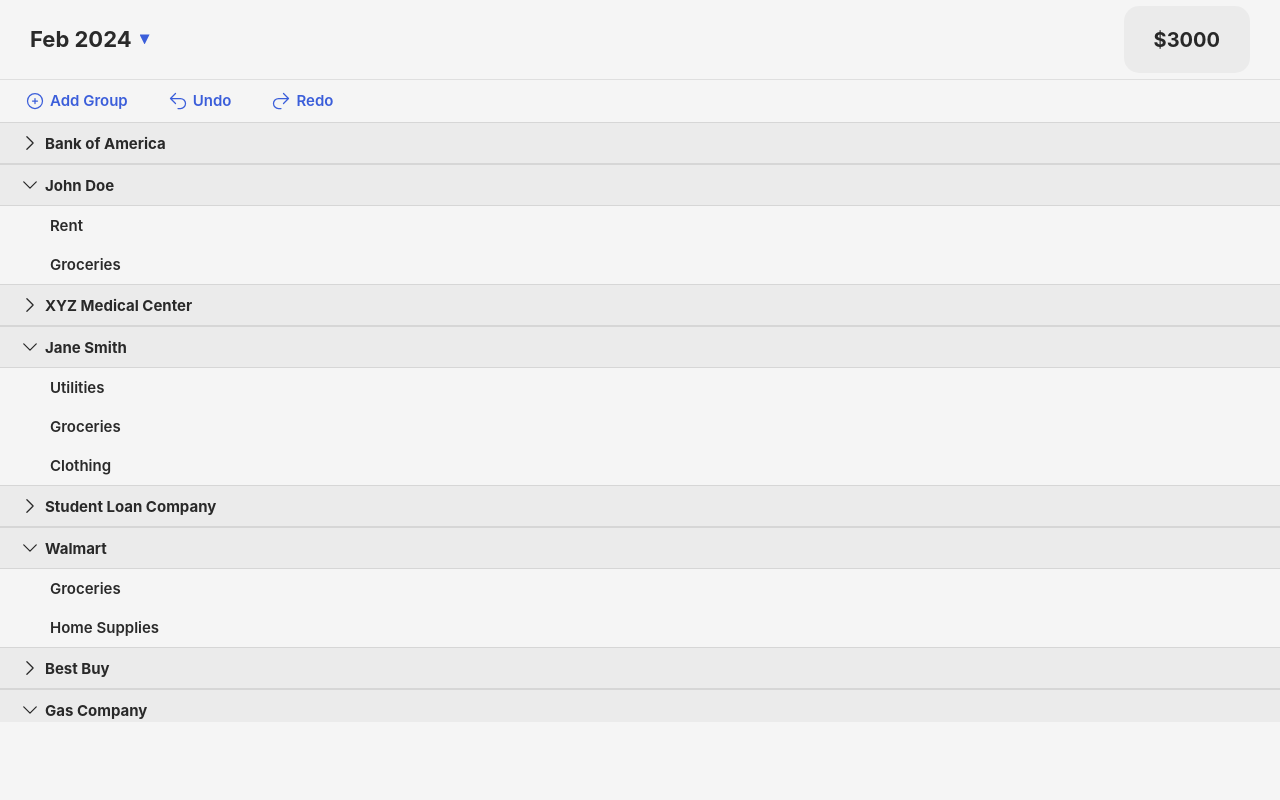
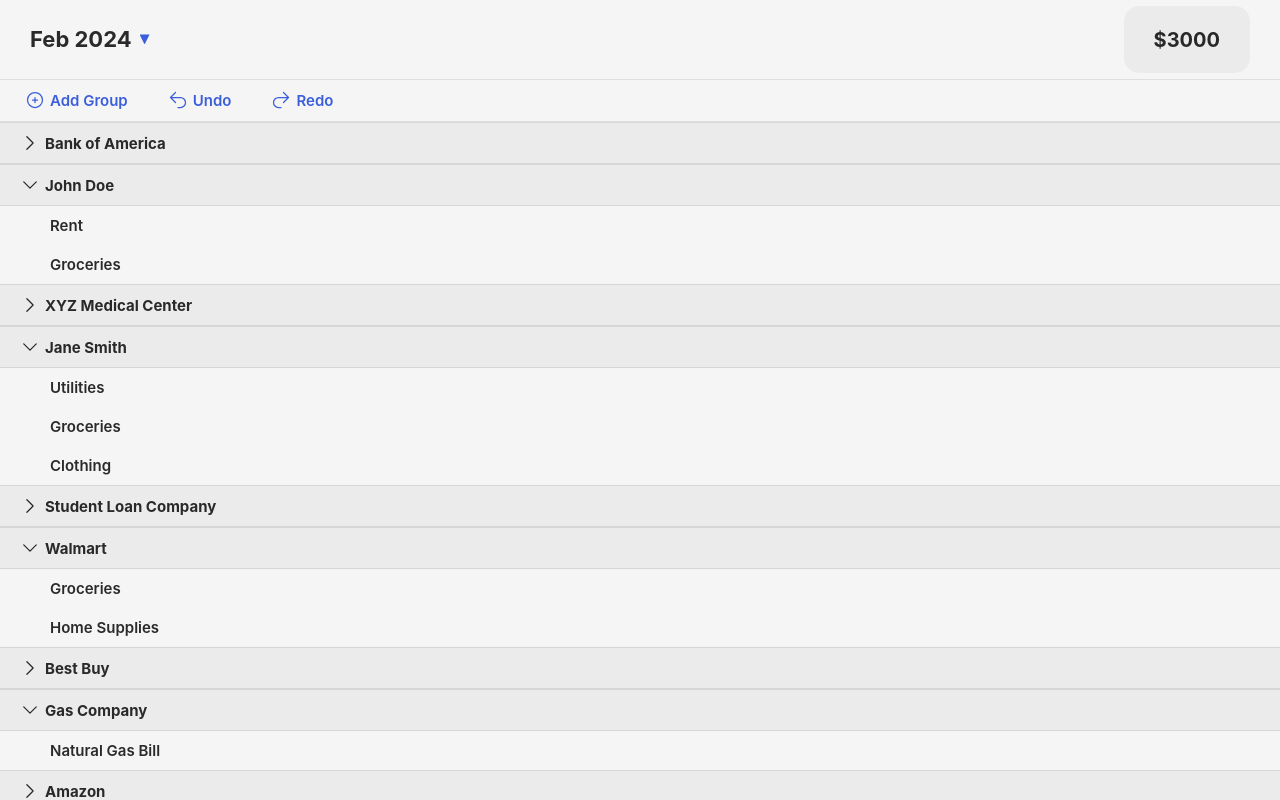
Before and after one commit to Hugo-Farias/budget-control, a React (Vite) app: page / in a window 1280 px wide. Built offline with nearby package versions, Linux system fonts and the light colour scheme.

Commit message:
list overflow scroll working

```diff
--- a/src/_variables.scss
+++ b/src/_variables.scss
@@ -10,4 +10,5 @@
 $color-border: rgba(0, 0, 0, 0.09);
 
 //Sizes
-$size-list: 4.2rem;
+$size-header: 8;
+$size-list: 4.2;
--- a/src/components/Group.scss
+++ b/src/components/Group.scss
@@ -6,7 +6,7 @@
     cursor: pointer;
     display: flex;
     align-items: center;
-    height: $size-list;
+    height: #{$size-list}rem;
     background-color: $color-gray;
     border-block: 1px solid $color-border;
     font-size: 1.5rem;
--- a/src/components/Header.scss
+++ b/src/components/Header.scss
@@ -3,7 +3,7 @@
 .header {
   display: flex;
   align-items: center;
-  height: 8rem;
+  height: #{$size-header}rem;
   padding-inline: 3rem;
   border-bottom: 0.1rem solid $color-border;
   overflow: hidden;
--- a/src/components/List.scss
+++ b/src/components/List.scss
@@ -2,16 +2,17 @@
 
 .list {
   & > .toolbar {
-    //border-bottom: 1px solid $color-border;
+    display: flex;
+    border-bottom: 1px solid $color-border;
     font-size: 1.5rem;
     font-weight: 600;
     color: $color-primary;
-    display: flex;
     align-items: center;
     gap: 3rem;
     padding-inline: 2rem;
     //background-color: blue;
-    height: $size-list;
+    height: #{$size-list}rem;
+    //height: 4.2rem;
     overflow: hidden;
 
     & > span {
@@ -36,7 +37,7 @@
     }
   }
   & > .groups {
-    max-height: 75vh;
+    height: calc(100vh - #{$size-list + $size-header}rem);
     overflow-y: scroll;
   }
 }
```
